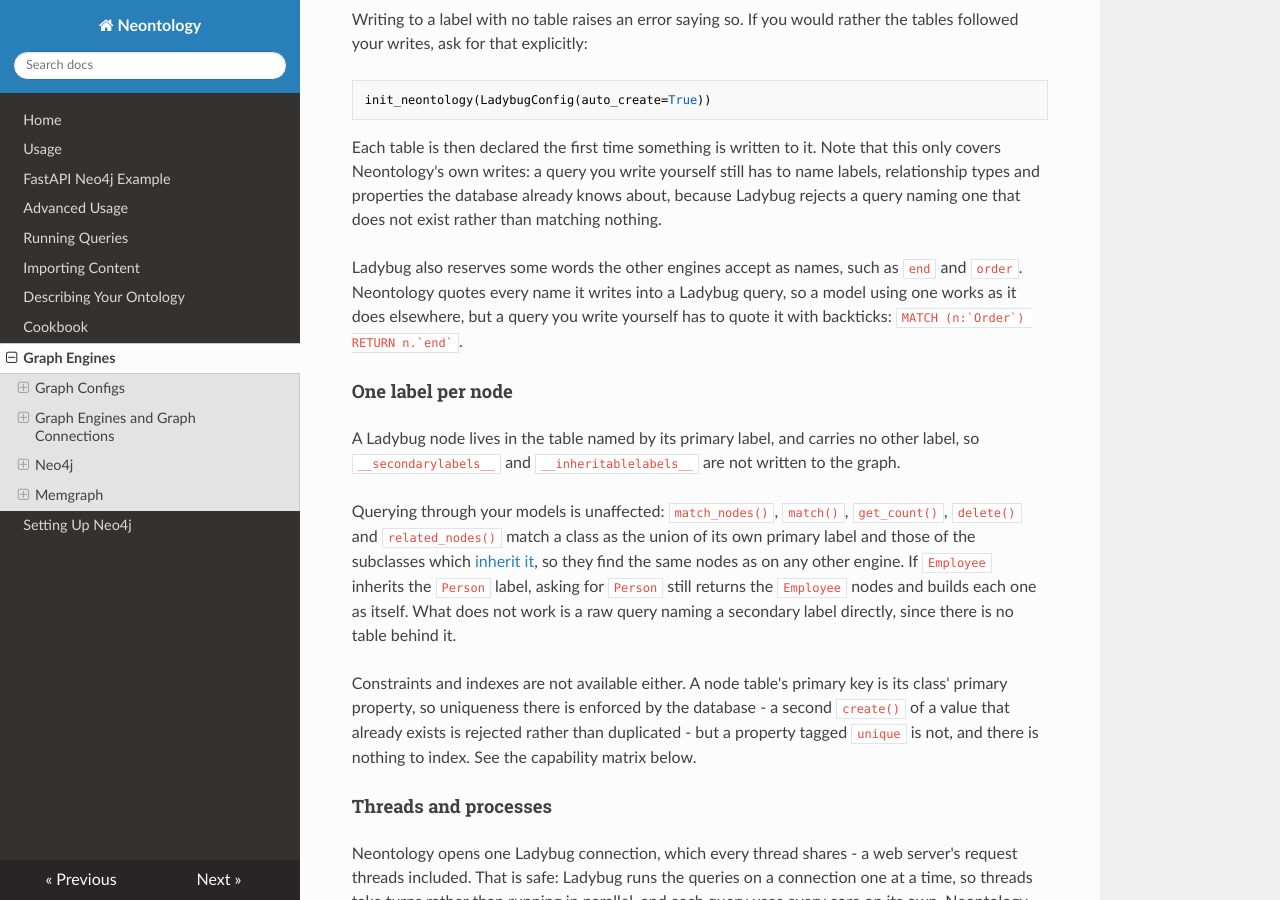
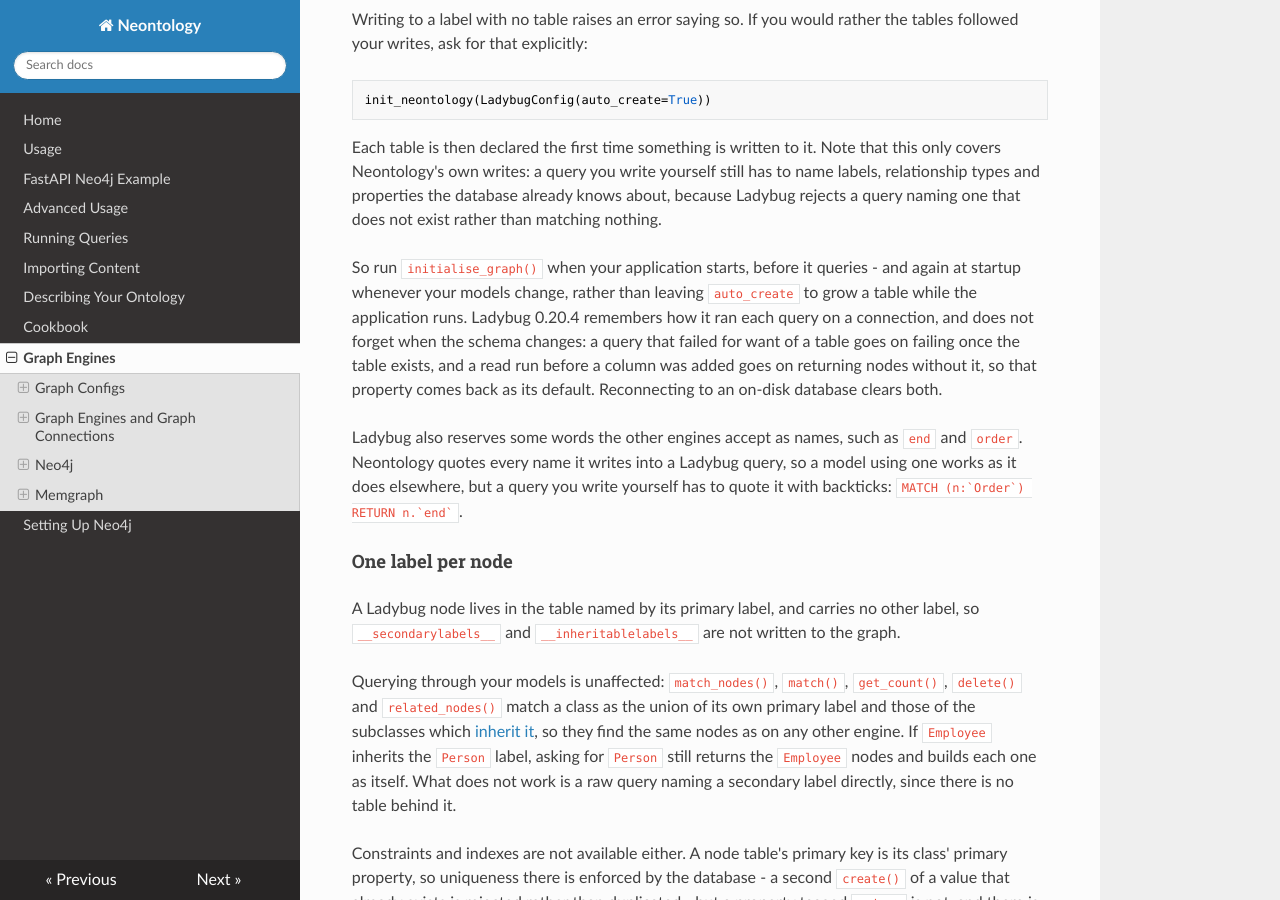
Before and after one commit to ontolocy/neontology, an MkDocs documentation site: the page built from docs/graph-engines.md, in a window 1280 px wide and 900 px high, scrolled down 2636 px. Built offline with MkDocs 1.6.1, drawn with Linux system fonts in a browser that asks for light colours; nearby versions of some CDN libraries.

Commit message:
document Ladybug's cached query plans, with a test that spots a fix
Ladybug 0.20.4 caches each query's plan on the connection and keeps it
across schema changes: a query that failed for want of a table goes on
failing once the table exists, and a read run before a column was added
goes on returning nodes without it. Working around it needs Ladybug's
private API, and replacing the connection instead breaks sharing it
across threads, so the docs now say to run initialise_graph() at
startup, before querying and whenever models change. A strict expected
failure reproduces the stale read, so a Ladybug release that fixes it
fails the build and says the docs can be relaxed.

Co-Authored-By: Claude Opus 5.5 <noreply@anthropic.com>

```diff
--- a/docs/graph-engines.md
+++ b/docs/graph-engines.md
@@ -128,6 +128,14 @@ Each table is then declared the first time something is written to it. Note that
 only covers Neontology's own writes: a query you write yourself still has to name
 labels, relationship types and properties the database already knows about, because
 Ladybug rejects a query naming one that does not exist rather than matching nothing.
+
+So run `initialise_graph()` when your application starts, before it queries - and
+again at startup whenever your models change, rather than leaving `auto_create` to grow
+a table while the application runs. Ladybug 0.20.4 remembers how it ran each query on a
+connection, and does not forget when the schema changes: a query that failed for want of
+a table goes on failing once the table exists, and a read run before a column was added
+goes on returning nodes without it, so that property comes back as its default.
+Reconnecting to an on-disk database clears both.
 
 Ladybug also reserves some words the other engines accept as names, such as `end` and
 `order`. Neontology quotes every name it writes into a Ladybug query, so a model using
```
Also changed, not shown: 1 other file.
